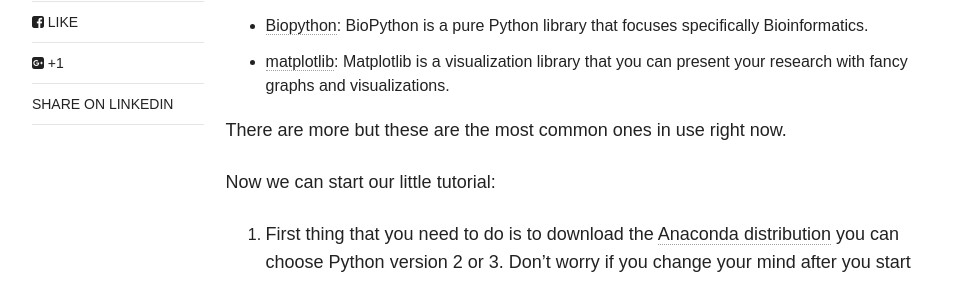
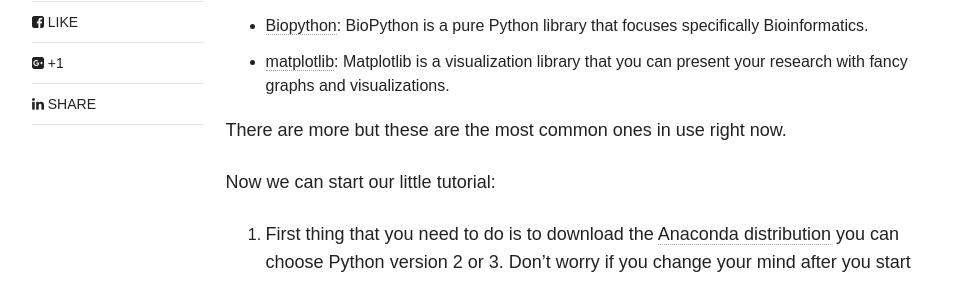
Before and after one commit to eneskemalergin/blog, a Jekyll site: the page built from _posts/blog/2015-09-11-condaEnvironment.md, in a window 1280 px wide and 900 px high, scrolled down 1088 px. Shown: the part 164-445 px from the top of the window, without its empty margins (154-1125 px from the left). Built offline with Jekyll 4.4.1, drawn with Linux system fonts in a browser that asks for light colours; nearby versions of some CDN libraries; comment, search, counter and statistics services are not loaded.

Commit message:
sharing linkedin deleted from post.html

```diff
--- a/_includes/social-share.html
+++ b/_includes/social-share.html
@@ -7,4 +7,7 @@
 <span class="social-share-googleplus">
   <a href="https://plus.google.com/share?url={{ site.url }}{{ page.url }}" title="Share on Google Plus" itemprop="GooglePlus"><i class="fa fa-google-plus-square"></i> +1</a>
 </span>
+<span class="social-share-linkedin">
+    <a href="http://www.linkedin.com/shareArticle?mini=true&url={{ site.url }}{{ page.url }}&title={{ page.title }}" title="Share on LinkedIn"><i class="fa fa-linkedin"></i> Share</a>
+</span>
 <!-- /.social-share -->
--- a/_layouts/post.html
+++ b/_layouts/post.html
@@ -38,11 +38,7 @@
         <span class="entry-date date published"><time datetime="{{ page.date | date_to_xmlschema }}"><i class="fa fa-calendar-o"></i> {{ page.date | date: "%B %d, %Y" }}</time></span>
         {% if page.modified %}<span class="entry-date date modified"><time datetime="{{ page.modified }}"><i class="fa fa-pencil"></i> {{ page.modified | date: "%B %d, %Y" }}</time></span>{% endif %}
         {% if (site.owner.disqus-shortname and page.comments) or site.comments %}<span class="entry-comments"><i class="fa fa-comment-o"></i> <a href="#disqus_thread">Comment</a></span>{% endif %}
-        {% if page.share %}{% include social-share.html %}
-        <span class="social-share-linkedin">
-          <a href="http://www.linkedin.com/shareArticle?mini=true&url={{ site.url }}{{ page.url }}&title={{ page.title }}" title="Share on LinkedIn"><i class="icon-linkedin-sign"></i> Share on LinkedIn</a>
-        </span>
-        {% endif %}
+        {% if page.share %}{% include social-share.html %}{% endif %}
         {% if page.ads == true %}{% include ad-sidebar.html %}<!-- /.google-ads -->{% endif %}
       </footer>
       <div class="entry-content">
```
